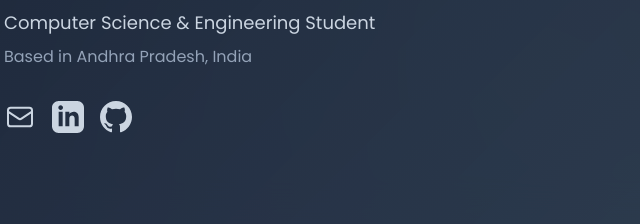
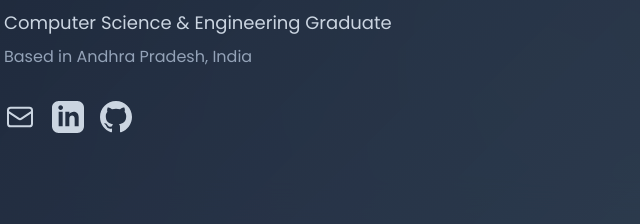
Before and after one commit to Sai-theja-514/Portfolio, a plain HTML site: page index.html in a window 1280 px wide. Shown: the part 313-537 px from the top of the page, 69-709 px from the left. Drawn offline with nearby package versions, Linux system fonts and the light colour scheme.

Commit message:
Update index.html

```diff
--- a/index.html
+++ b/index.html
@@ -962,7 +962,7 @@
         <section class="hero-bg rounded-2xl p-8 md:p-12 mb-16 md:mb-20 flex flex-col-reverse md:flex-row items-center justify-between border border-gray-200">
             <div class="md:w-3/5 text-center md:text-left mt-8 md:mt-0">
                 <h1 class="text-4xl md:text-6xl font-bold text-gray-900 leading-tight">Gunna Sai Theja</h1>
-                <p class="mt-4 text-lg text-gray-600">Computer Science & Engineering Student</p>
+                <p class="mt-4 text-lg text-gray-600">Computer Science & Engineering Graduate</p>
                 <p class="mt-2 text-gray-500">Based in Andhra Pradesh, India</p>
                 <div class="mt-8 flex justify-center md:justify-start space-x-4">
                     <a href="mailto:saitejag975@gmail.com?subject=Portfolio%20Inquiry&body=Hi%20Gunna%20Sai%20Theja,%0D%0A%0D%0AI%20visited%20your%20portfolio%20and%20would%20like%20to%20connect.%0D%0A%0D%0ABest%20regards"
```
